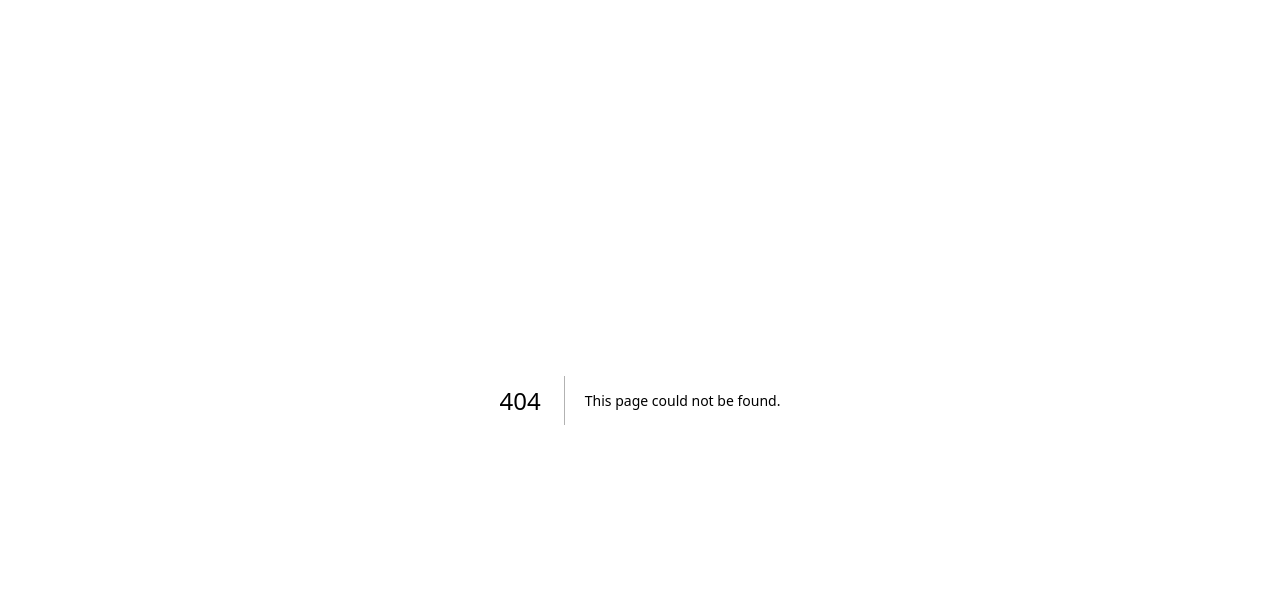
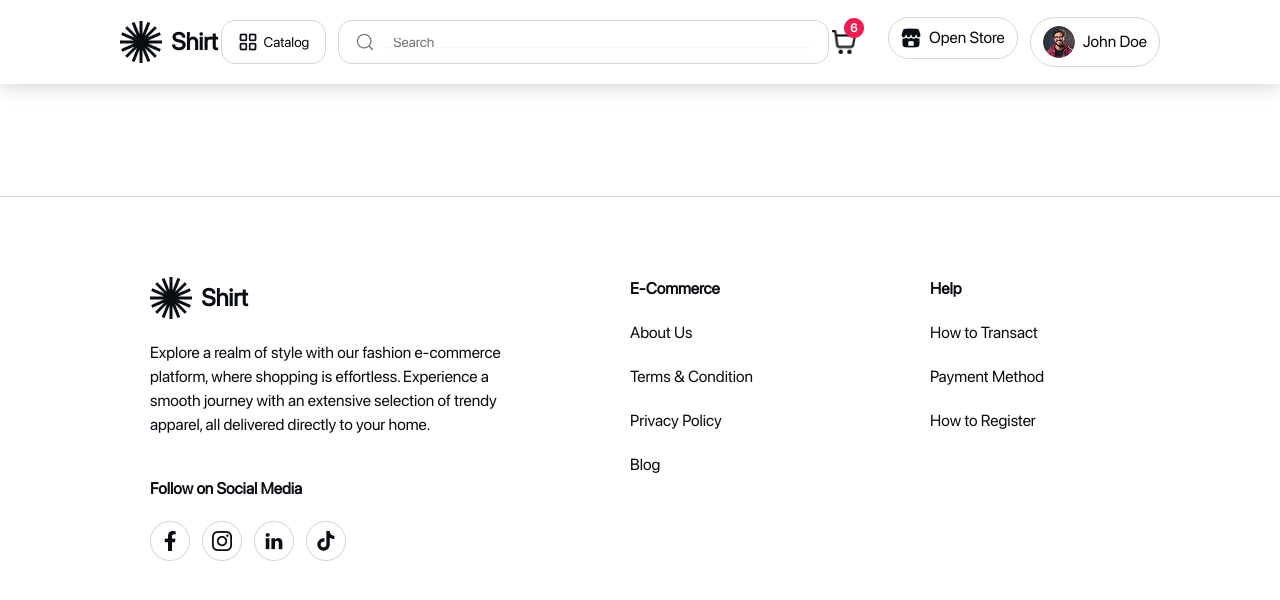
Before and after one commit to cindynufa/challenge-9-cindynufa, a Next.js app: page /buyer/storePage in a window 1280 px wide. Before the commit this address had no page. Shown: the top 600 px of the page. Built offline with nearby package versions, Linux system fonts and the light colour scheme.

Commit message:
Feat: added file for Store Page at buyer component

```diff
--- /dev/null
+++ b/src/app/buyer/storePage/page.tsx
@@ -0,0 +1,25 @@
+import Footer from '@/components/buyer/Footer';
+import Header from '@/components/buyer/Header';
+import { Avatar, AvatarFallback, AvatarImage } from '@radix-ui/react-avatar';
+
+export default function storePage() {
+  return (
+    <>
+      {/* Header */}
+      <Header />
+
+      <section>
+        <div>
+            <Avatar>
+               <AvatarImage src='/assets/images/img-store-1.png' alt=''/>
+               <AvatarFallback></AvatarFallback>
+            </Avatar>
+        </div>
+        <div></div>
+      </section>
+
+      {/* Footer */}
+      <Footer />
+    </>
+  );
+}
```
